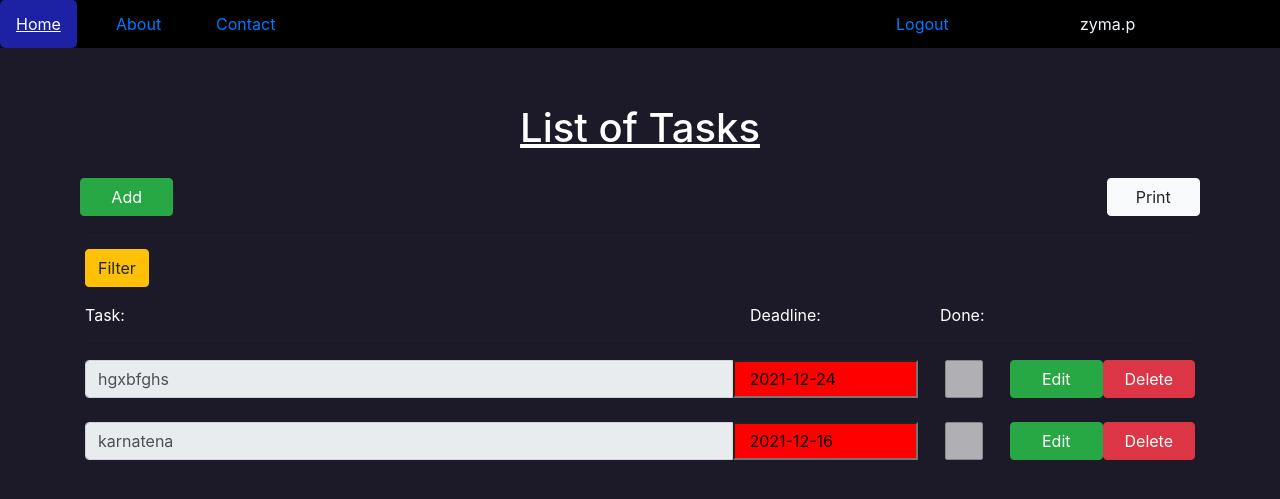
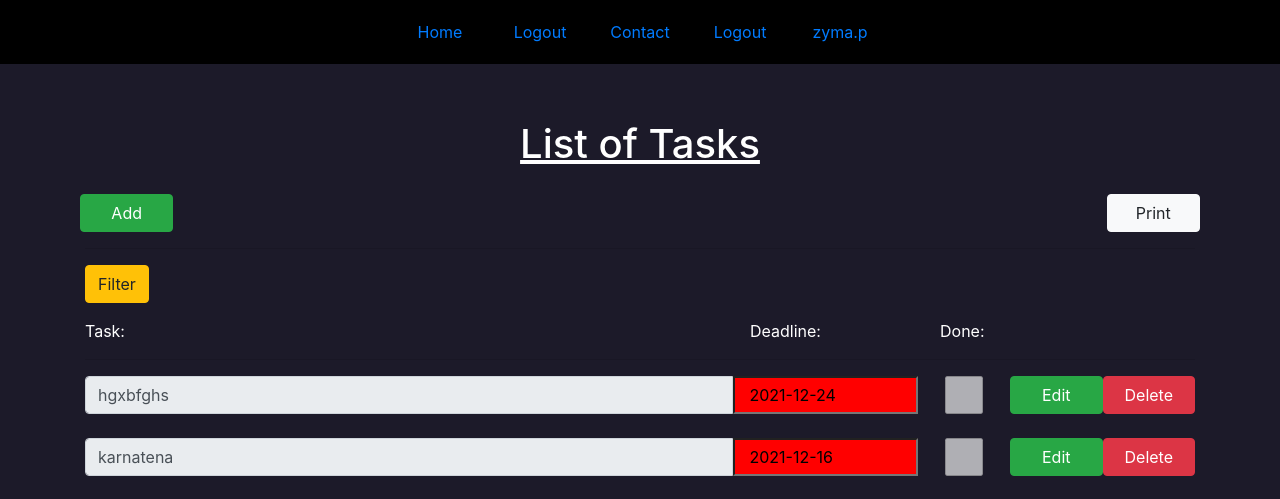
Before and after one commit to pavel7508/todolist, a Flask app: page /todolist in a window 1280 px wide. Shown: the top 499 px of the page. Run offline with Flask 2, Linux system fonts and the light colour scheme; a user stored in the database is signed in; data comes from the database, SQL or seed files in the repository; both versions use the stored data as it was after the commit; some libraries are stand-ins or nearby versions.

Commit message:
Opravy hlášek  a menu

```diff
--- a/static/style.css
+++ b/static/style.css
@@ -28,15 +28,11 @@ li a:hover{
 
 }
 .session{
-    float:right;
-    color:aliceblue;
-    width:200px;
+    color: #007bff;
+    text-align: center;
+
 }
-.login-form{
-    color: aliceblue;
-    text-align: center;
-    margin-top: 200px;
-}
+
 h2{
     color: aliceblue;
     text-align: center;
@@ -62,27 +58,15 @@ h3{
     left:50%;
     transform: translate(-50%, 0);
     }
-#username{
-    line-height: 3rem;
-    margin-bottom: 10px;
-    border-radius: 7px;
-    text-align: center;
-}
-#password,#password1{
+#username,#password,#password1,#email{
     line-height: 3rem;
     margin-bottom: 10px;
     border-radius: 7px;
     text-align: center;
 }
 
-#email{
-    line-height: 3rem;
-    margin-bottom: 10px;
-    border-radius: 7px;
-    text-align: center;
-}
 /*registr.html*/
-#warning{
+.warning{
     color: darkred;
 }
 .clearfix{
--- a/templates/add.html
+++ b/templates/add.html
@@ -31,7 +31,7 @@
 		<form action="/add">
 			<div class="row">
 				<input type="text" name="task" id="" class="col-md-8">
-				<input type="date" name="date" class="col-md-2">
+				<input type="date" name="date" required class="col-md-2">
 				<input type="submit" name="submit" value="Save" class="col-md-1 btn btn-success">
 				<a href="/" name="home" class="col-md-1 btn btn-primary">Home</a>
 			</div>
--- a/templates/index.html
+++ b/templates/index.html
@@ -21,21 +21,23 @@
 	body {
 		background-color: rgb(28, 26, 41);
 		}
-
+		.login-form{
+		color: aliceblue;
+		text-align: center;
+		margin-top: 200px;
+	}
 
 	</style>
 </head>
 <body>
 	{% if not success %}
-	<div class="menu">
-		<ul class="menu-item">
-			<li><a href="/">Home</a></li>
-			<li><a href="/login">Login</a></li>
-			<li><a href="/register">Register</a></li>
-			<li><a href="/about">About</a></li>
-			<li><a href="/contact">Contact</a></li>
-		</ul>
-	</div>
+	<ul class="nav justify-content-center">
+		<li class="nav-item"><a class="nav-link" href="/">Home</a></li>
+		<li class="nav-item"><a class="nav-link" href="/login">Login</a></li>
+		<li class="nav-item"><a class="nav-link" href="/register">Register</a></li>
+		<li class="nav-item"><a class="nav-link" href="/about">About</a></li>
+		<li class="nav-item"><a class="nav-link" href="/contact">Contact</a></li>
+	</ul>
 	<div class="clearfix">
 	 <h2>Welcome in ToDo app</h2>
     </div>
@@ -45,10 +47,11 @@
 		{% with messages=get_flashed_messages() %}
 			{% if messages %}
 				{% for message in messages  %}
-					<h6>{{ message }}</h6>
+					<h6><span class="warning">{{ message }}</span></h6>
 				{% endfor %}
 			{% endif %}
 		{% endwith %}
+
 
 	</div>
 
@@ -57,17 +60,16 @@
 	{% endif %}
 
 	{% if success %}
-	<div class="menu">
-		<ul class="menu-item">
-			<li><a href="/">Home</a></li>
-			<li><a href="/about">About</a></li>
-			<li><a href="/contact">Contact</a></li>
-			{% if user %}
-				<li class="session"> {{ user }}</li>
-				<li class="session" ><a href="/logout">Logout</a></li>
-			{% endif %}
-		</ul>
-	</div>
+	<ul class="nav justify-content-center">
+		<li class="nav-item"><a class="nav-link" href="/">Home</a></li>
+		<li class="nav-item"><a class="nav-link" href="/logout">Logout</a></li>
+		<li class="nav-item"><a class="nav-link" href="/contact">Contact</a></li>
+		{% if user %}
+		<li class="nav-item" ><a class="nav-link" href="/logout">Logout</a></li>
+		<li class="session nav-item"><a class="nav-link" href="#">{{ user }}</a></li>
+		{% endif %}
+	</ul>
+	<div class="warning">
 	{% with messages=get_flashed_messages() %}
 			{% if messages %}
 				{% for messages in messages  %}
@@ -75,7 +77,7 @@
 				{% endfor %}
 			{% endif %}
 		{% endwith %}
-
+	</div>
 	<div class="container"style="margin-top:20px" >
 		<div style="height: 20px"></div>
 		<p><h1 class="text-center " style="text-decoration: underline;color:white">List of Tasks</h1></p>
```
Also changed, not shown: templates/base.html (+14 -15 lines), templates/login.html (+6 -6 lines), package/db/todolist.db.
